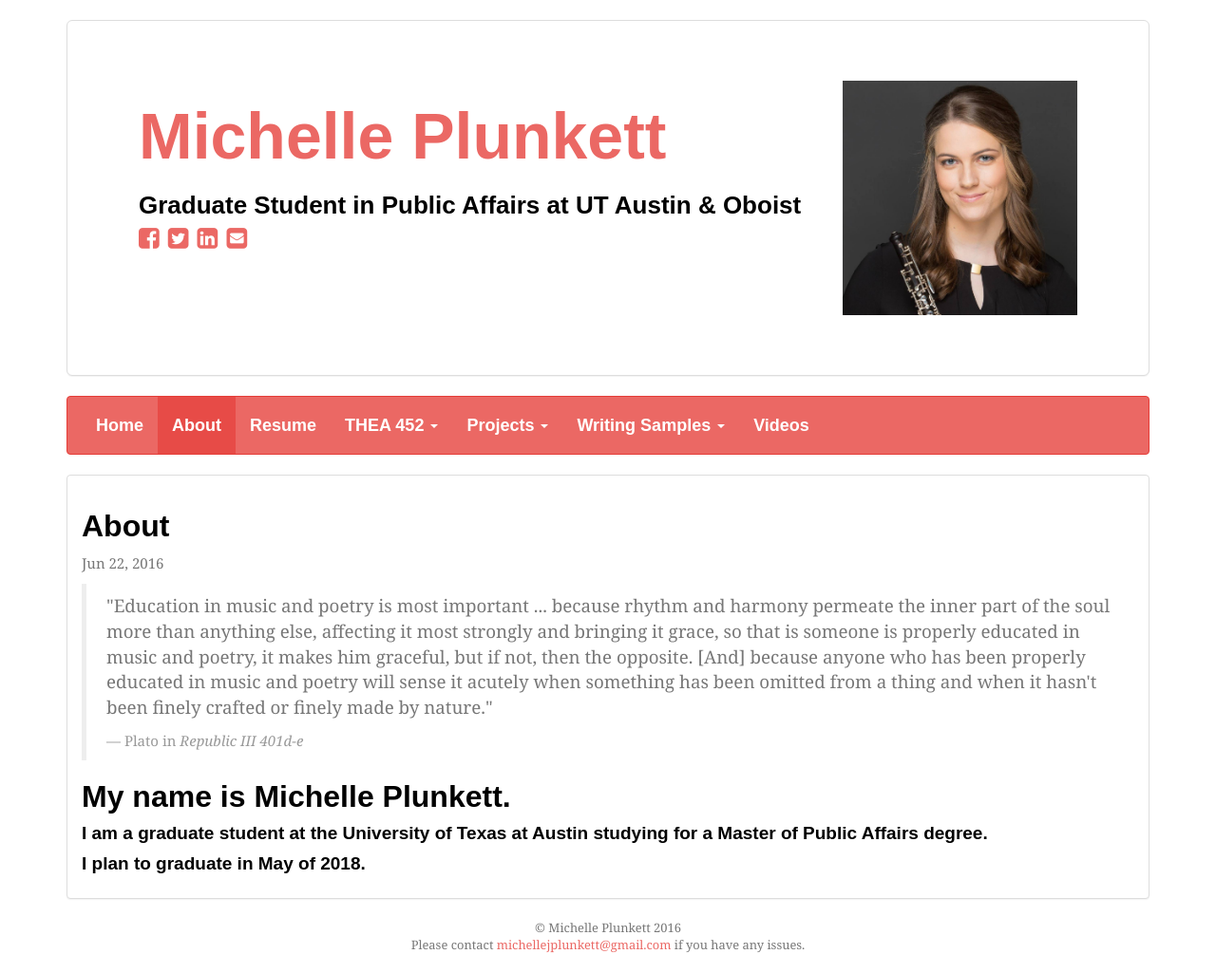
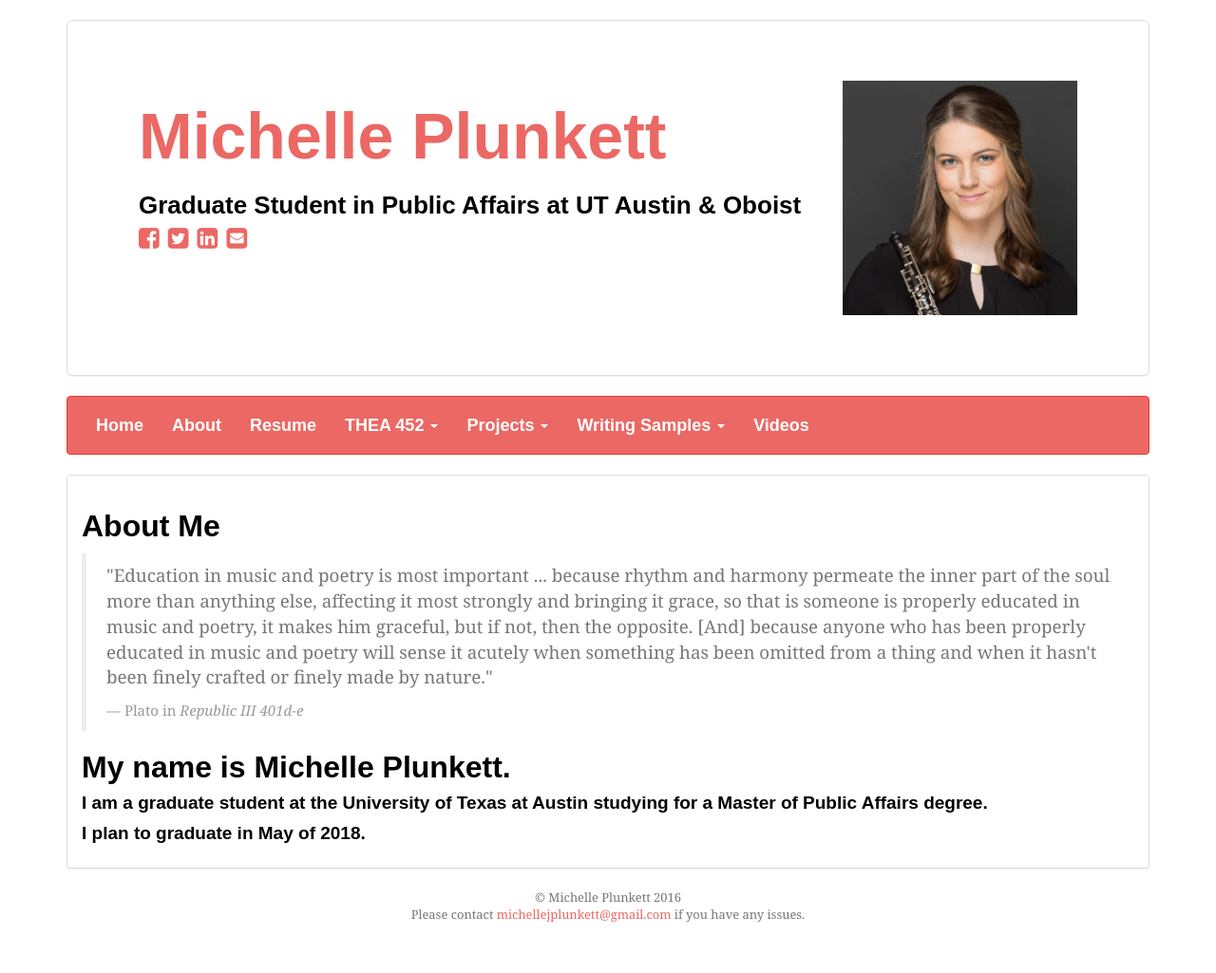
Before and after one commit to michelleplunkett/michelleplunkett.github.io, a Jekyll site: the page built from about.html, in a window 1280 px wide. Shown: the whole page at 95% size. Built offline with Jekyll 4.4.1, drawn with Linux system fonts in a browser that asks for light colours; nearby versions of some CDN libraries; some web fonts are replaced; Markdown is read by kramdown in place of the engine named in the settings; after the commit the page ends 993 px from its top, so only the background shows below that.

Commit message:
Update about.html

```diff
--- a/about.html
+++ b/about.html
@@ -1,7 +1,6 @@
 ---
 layout: blog
-title:	"About"
-date:	2016-06-22 12:00:00
+title:	"About Me"
 ---
 
 <blockquote>
```
